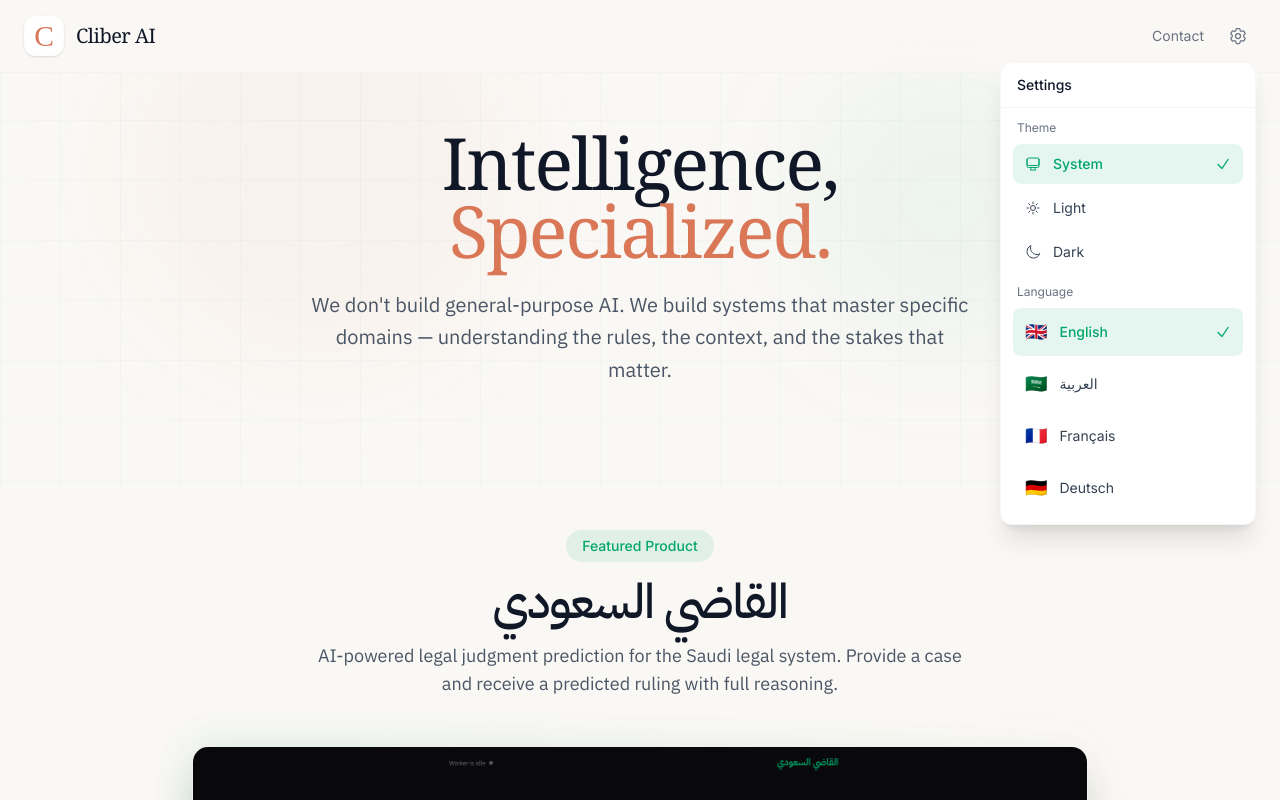
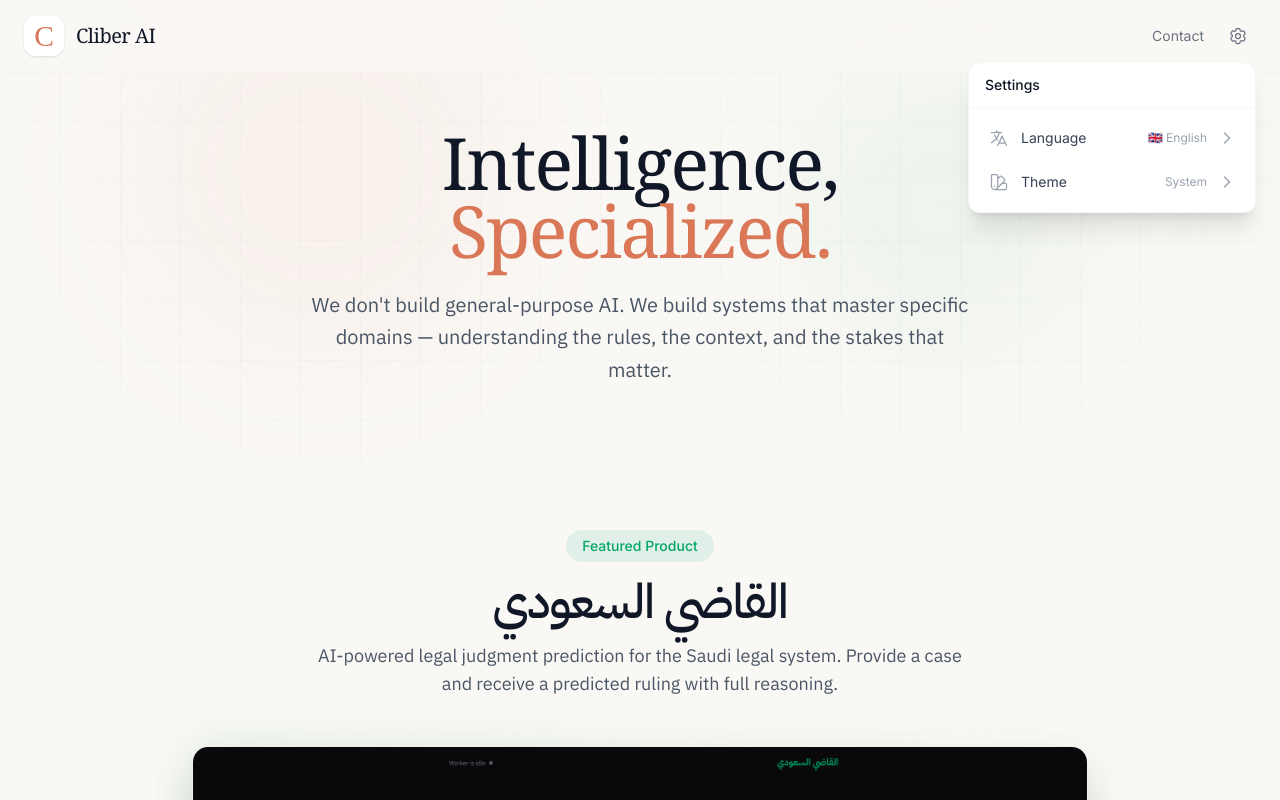
Before and after one commit to Jalajil/cliberai-homepage, a Next.js app: page / in a window 1280 px wide. Both pictures are taken after a click on the button "Settings". Shown: the top 800 px of the page. Built offline with nearby package versions, Linux system fonts and the light colour scheme.

Commit message:
Add Japanese, Chinese, Korean languages & reorganize settings into sections

```diff
--- a/src/app/SettingsModal.tsx
+++ b/src/app/SettingsModal.tsx
@@ -4,7 +4,7 @@
 import { useLanguage } from "./LanguageProvider";
 import { type Lang, type Theme, langMeta } from "./translations";
 
-const langs: Lang[] = ["en", "ar", "fr", "de"];
+const langs: Lang[] = ["en", "ar", "fr", "de", "ja", "zh", "ko"];
 const themes: { value: Theme; labelKey: string; icon: JSX.Element }[] = [
   {
     value: "system",
@@ -35,15 +35,19 @@
   },
 ];
 
+type Section = null | "language" | "theme";
+
 export default function SettingsButton() {
   const { lang, setLang, t, theme, setTheme } = useLanguage();
   const [open, setOpen] = useState(false);
+  const [section, setSection] = useState<Section>(null);
   const modalRef = useRef<HTMLDivElement>(null);
 
   useEffect(() => {
     function handleClick(e: MouseEvent) {
       if (modalRef.current && !modalRef.current.contains(e.target as Node)) {
         setOpen(false);
+        setSection(null);
       }
     }
     if (open) document.addEventListener("mousedown", handleClick);
@@ -52,16 +56,27 @@
 
   useEffect(() => {
     function handleKey(e: KeyboardEvent) {
-      if (e.key === "Escape") setOpen(false);
+      if (e.key === "Escape") {
+        if (section) {
+          setSection(null);
+        } else {
+          setOpen(false);
+        }
+      }
     }
     if (open) document.addEventListener("keydown", handleKey);
     return () => document.removeEventListener("keydown", handleKey);
-  }, [open]);
+  }, [open, section]);
+
+  const currentTheme = themes.find((th) => th.value === theme);
 
   return (
     <div className="relative" ref={modalRef}>
       <button
-        onClick={() => setOpen(!open)}
+        onClick={() => {
+          setOpen(!open);
+          setSection(null);
+        }}
         className="p-2 rounded-lg text-gray-500 hover:text-brand-green hover:bg-brand-green/5 transition-all dark:text-gray-400 dark:hover:text-brand-green"
         aria-label={t("settings")}
         aria-expanded={open}
@@ -73,43 +88,68 @@
       </button>
 
       {open && (
-        <div className="absolute top-full mt-2 end-0 w-64 bg-white dark:bg-neutral-900 rounded-xl shadow-xl border border-cream-dark/50 dark:border-neutral-700 overflow-hidden z-50 animate-fade-in-up">
-          <div className="px-4 py-3 border-b border-cream-dark/50 dark:border-neutral-700">
-            <h3 className="text-sm font-medium text-gray-900 dark:text-gray-100">{t("settings")}</h3>
+        <div className="absolute top-full mt-2 end-0 w-72 bg-white dark:bg-neutral-900 rounded-xl shadow-xl border border-cream-dark/50 dark:border-neutral-700 overflow-hidden z-50 animate-fade-in-up">
+          <div className="px-4 py-3 border-b border-cream-dark/50 dark:border-neutral-700 flex items-center gap-2">
+            {section && (
+              <button
+                onClick={() => setSection(null)}
+                className="p-1 -ms-1 rounded-md text-gray-400 hover:text-gray-600 dark:hover:text-gray-300 transition-colors"
+              >
+                <svg className="w-4 h-4 rtl:rotate-180" fill="none" viewBox="0 0 24 24" stroke="currentColor" strokeWidth={2}>
+                  <path strokeLinecap="round" strokeLinejoin="round" d="M15.75 19.5L8.25 12l7.5-7.5" />
+                </svg>
+              </button>
+            )}
+            <h3 className="text-sm font-medium text-gray-900 dark:text-gray-100">
+              {section === "language" ? t("language") : section === "theme" ? t("theme") : t("settings")}
+            </h3>
           </div>
 
-          <div className="p-3">
-            <p className="text-xs text-gray-500 dark:text-gray-400 mb-2 px-1">{t("theme")}</p>
-            <div className="flex flex-col gap-1 mb-3">
-              {themes.map((th) => (
+          {!section && (
+            <div className="p-2">
               <button
-                  key={th.value}
-                  onClick={() => setTheme(th.value)}
-                  className={`flex items-center gap-3 px-3 py-2.5 rounded-lg text-sm transition-all ${
-                    theme === th.value
-                      ? "bg-brand-green/10 text-brand-green font-medium"
-                      : "text-gray-700 dark:text-gray-300 hover:bg-cream dark:hover:bg-neutral-800"
-                  }`}
+                onClick={() => setSection("language")}
+                className="w-full flex items-center gap-3 px-3 py-3 rounded-lg text-sm text-gray-700 dark:text-gray-300 hover:bg-cream dark:hover:bg-neutral-800 transition-all"
               >
-                  {th.icon}
-                  <span>{t(th.labelKey)}</span>
-                  {theme === th.value && (
-                    <svg className="w-4 h-4 ms-auto text-brand-green" fill="none" viewBox="0 0 24 24" stroke="currentColor" strokeWidth={2}>
-                      <path strokeLinecap="round" strokeLinejoin="round" d="M4.5 12.75l6 6 9-13.5" />
+                <svg className="w-5 h-5 text-gray-400 dark:text-gray-500" fill="none" viewBox="0 0 24 24" stroke="currentColor" strokeWidth={1.5}>
+                  <path strokeLinecap="round" strokeLinejoin="round" d="M10.5 21l5.25-11.25L21 21m-9-3h7.5M3 5.621a48.474 48.474 0 016-.371m0 0c1.12 0 2.233.038 3.334.114M9 5.25V3m3.334 2.364C11.176 10.658 7.69 15.08 3 17.502m9.334-12.138c.896.061 1.785.147 2.666.257m-4.589 8.495a18.023 18.023 0 01-3.827-5.802" />
                 </svg>
+                <div className="flex-1 text-start">
+                  <span>{t("language")}</span>
+                </div>
+                <span className="text-xs text-gray-400 dark:text-gray-500">{langMeta[lang].flag} {langMeta[lang].label}</span>
+                <svg className="w-4 h-4 text-gray-400 rtl:rotate-180" fill="none" viewBox="0 0 24 24" stroke="currentColor" strokeWidth={2}>
+                  <path strokeLinecap="round" strokeLinejoin="round" d="M8.25 4.5l7.5 7.5-7.5 7.5" />
+                </svg>
+              </button>
+
+              <button
+                onClick={() => setSection("theme")}
+                className="w-full flex items-center gap-3 px-3 py-3 rounded-lg text-sm text-gray-700 dark:text-gray-300 hover:bg-cream dark:hover:bg-neutral-800 transition-all"
+              >
+                <svg className="w-5 h-5 text-gray-400 dark:text-gray-500" fill="none" viewBox="0 0 24 24" stroke="currentColor" strokeWidth={1.5}>
+                  <path strokeLinecap="round" strokeLinejoin="round" d="M4.098 19.902a3.75 3.75 0 005.304 0l6.401-6.402M6.75 21A3.75 3.75 0 013 17.25V4.125C3 3.504 3.504 3 4.125 3h5.25c.621 0 1.125.504 1.125 1.125v4.072M6.75 21a3.75 3.75 0 003.75-3.75V8.197M6.75 21h13.125c.621 0 1.125-.504 1.125-1.125v-5.25c0-.621-.504-1.125-1.125-1.125h-4.072M10.5 8.197l2.88-2.88c.438-.439 1.15-.439 1.59 0l3.712 3.713c.44.44.44 1.152 0 1.59l-2.879 2.88M6.75 17.25h.008v.008H6.75v-.008z" />
+                </svg>
+                <div className="flex-1 text-start">
+                  <span>{t("theme")}</span>
+                </div>
+                <span className="text-xs text-gray-400 dark:text-gray-500">{currentTheme ? t(currentTheme.labelKey) : ""}</span>
+                <svg className="w-4 h-4 text-gray-400 rtl:rotate-180" fill="none" viewBox="0 0 24 24" stroke="currentColor" strokeWidth={2}>
+                  <path strokeLinecap="round" strokeLinejoin="round" d="M8.25 4.5l7.5 7.5-7.5 7.5" />
+                </svg>
+              </button>
+            </div>
           )}
-                </button>
-              ))}
-            </div>
 
-            <p className="text-xs text-gray-500 dark:text-gray-400 mb-2 px-1">{t("language")}</p>
-            <div className="flex flex-col gap-1">
+          {section === "language" && (
+            <div className="p-2 max-h-80 overflow-y-auto">
+              <div className="flex flex-col gap-0.5">
                 {langs.map((l) => (
                   <button
                     key={l}
                     onClick={() => {
                       setLang(l);
-                    setOpen(false);
+                      setSection(null);
                     }}
                     className={`flex items-center gap-3 px-3 py-2.5 rounded-lg text-sm transition-all ${
                       lang === l
@@ -128,6 +168,36 @@
                 ))}
               </div>
             </div>
+          )}
+
+          {section === "theme" && (
+            <div className="p-2">
+              <div className="flex flex-col gap-0.5">
+                {themes.map((th) => (
+                  <button
+                    key={th.value}
+                    onClick={() => {
+                      setTheme(th.value);
+                      setSection(null);
+                    }}
+                    className={`flex items-center gap-3 px-3 py-2.5 rounded-lg text-sm transition-all ${
+                      theme === th.value
+                        ? "bg-brand-green/10 text-brand-green font-medium"
+                        : "text-gray-700 dark:text-gray-300 hover:bg-cream dark:hover:bg-neutral-800"
+                    }`}
+                  >
+                    {th.icon}
+                    <span>{t(th.labelKey)}</span>
+                    {theme === th.value && (
+                      <svg className="w-4 h-4 ms-auto text-brand-green" fill="none" viewBox="0 0 24 24" stroke="currentColor" strokeWidth={2}>
+                        <path strokeLinecap="round" strokeLinejoin="round" d="M4.5 12.75l6 6 9-13.5" />
+                      </svg>
+                    )}
+                  </button>
+                ))}
+              </div>
+            </div>
+          )}
         </div>
       )}
     </div>
--- a/src/app/translations.ts
+++ b/src/app/translations.ts
@@ -1,4 +1,4 @@
-export type Lang = "en" | "ar" | "fr" | "de";
+export type Lang = "en" | "ar" | "fr" | "de" | "ja" | "zh" | "ko";
 export type Theme = "system" | "light" | "dark";
 
 export const langMeta: Record<Lang, { label: string; dir: "ltr" | "rtl"; flag: string }> = {
@@ -6,6 +6,9 @@
   ar: { label: "العربية", dir: "rtl", flag: "🇸🇦" },
   fr: { label: "Français", dir: "ltr", flag: "🇫🇷" },
   de: { label: "Deutsch", dir: "ltr", flag: "🇩🇪" },
+  ja: { label: "日本語", dir: "ltr", flag: "🇯🇵" },
+  zh: { label: "中文", dir: "ltr", flag: "🇨🇳" },
+  ko: { label: "한국어", dir: "ltr", flag: "🇰🇷" },
 };
 
 export const translations: Record<Lang, Record<string, string>> = {
@@ -97,4 +100,70 @@
     themeDark: "Dunkel",
     themeSystem: "System",
   },
+  ja: {
+    contact: "お問い合わせ",
+    heroTitle1: "知能、",
+    heroTitle2: "専門化。",
+    heroDesc:
+      "私たちは汎用AIを作りません。特定の分野を極めるシステムを構築します——ルール、文脈、そして重要なリスクを理解するシステムを。",
+    featuredProduct: "注目の製品",
+    saudiJudge: "القاضي السعودي",
+    featuredDesc:
+      "サウジアラビアの法制度向けAI搭載法的判決予測。事案を提出すると、完全な理由付けとともに予測判決を受け取れます。",
+    trySaudiJudge: "Saudi Judgeを試す",
+    getInTouch: "お問い合わせ",
+    contactDesc:
+      "当社の製品にご興味がありますか、またはパートナーシップをご検討ですか？ぜひご連絡ください。",
+    tagline: "知能、専門化。",
+    settings: "設定",
+    language: "言語",
+    theme: "テーマ",
+    themeLight: "ライト",
+    themeDark: "ダーク",
+    themeSystem: "システム",
+  },
+  zh: {
+    contact: "联系我们",
+    heroTitle1: "智能，",
+    heroTitle2: "专业化。",
+    heroDesc:
+      "我们不构建通用人工智能。我们构建精通特定领域的系统——理解规则、上下文和重要的风险。",
+    featuredProduct: "特色产品",
+    saudiJudge: "القاضي السعودي",
+    featuredDesc:
+      "面向沙特法律体系的AI驱动法律判决预测。提交案件即可获得附有完整推理的预测裁决。",
+    trySaudiJudge: "试用 Saudi Judge",
+    getInTouch: "联系我们",
+    contactDesc:
+      "对我们的产品感兴趣或想探索合作？我们期待您的来信。",
+    tagline: "智能，专业化。",
+    settings: "设置",
+    language: "语言",
+    theme: "主题",
+    themeLight: "浅色",
+    themeDark: "深色",
+    themeSystem: "系统",
+  },
+  ko: {
+    contact: "문의하기",
+    heroTitle1: "지능,",
+    heroTitle2: "전문화.",
+    heroDesc:
+      "우리는 범용 AI를 만들지 않습니다. 특정 분야를 마스터하는 시스템을 구축합니다 — 규칙, 맥락, 그리고 중요한 위험을 이해하는 시스템을.",
+    featuredProduct: "주요 제품",
+    saudiJudge: "القاضي السعودي",
+    featuredDesc:
+      "사우디 법률 시스템을 위한 AI 기반 법적 판결 예측. 사건을 제출하면 완전한 추론과 함께 예측 판결을 받을 수 있습니다.",
+    trySaudiJudge: "Saudi Judge 체험하기",
+    getInTouch: "연락처",
+    contactDesc:
+      "저희 제품에 관심이 있으시거나 파트너십을 탐색하고 싶으신가요? 연락을 기다리겠습니다.",
+    tagline: "지능, 전문화.",
+    settings: "설정",
+    language: "언어",
+    theme: "테마",
+    themeLight: "라이트",
+    themeDark: "다크",
+    themeSystem: "시스템",
+  },
 };
```
Lines whose indentation alone changed are shown as unchanged.
